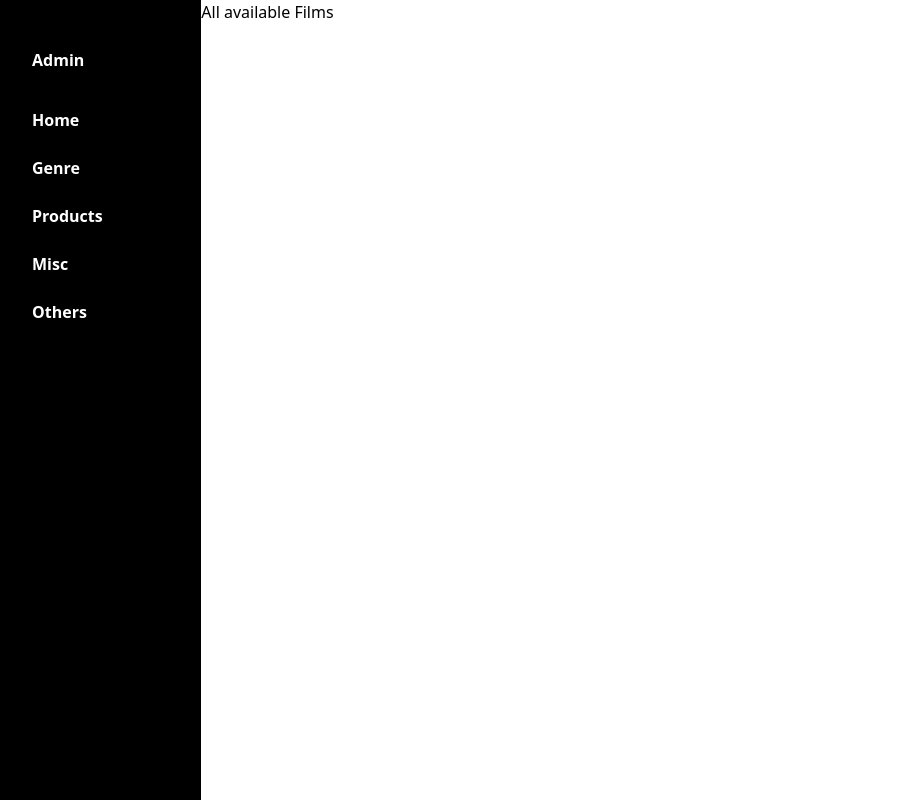
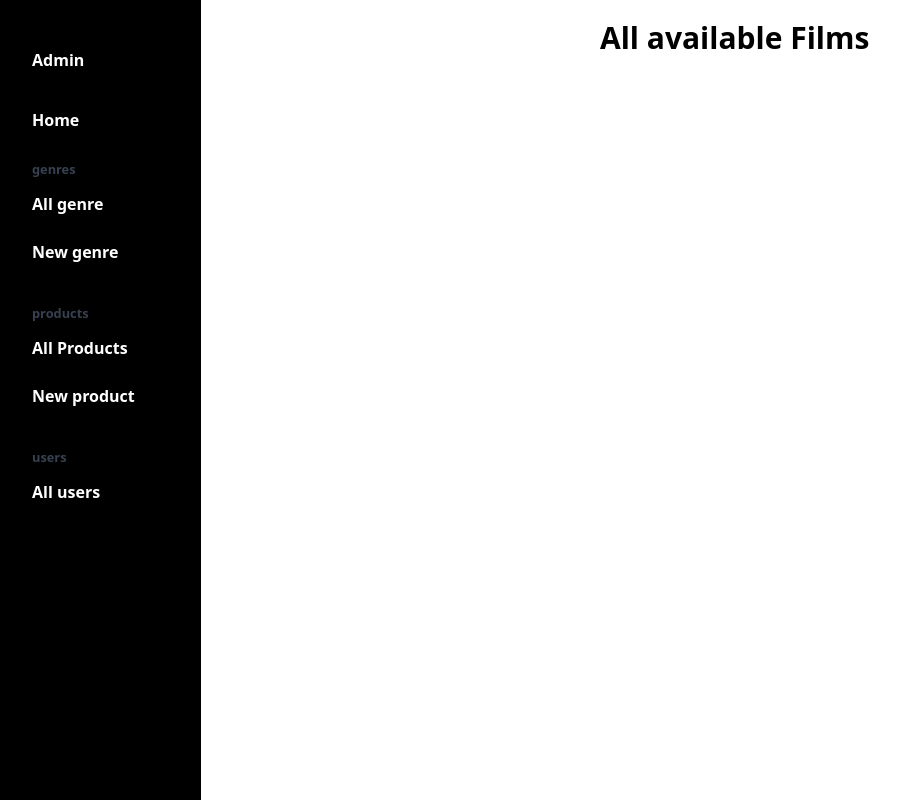
Before and after one commit to volumide/movie-purchase, a PHP site: page /product in a window 1280 px wide. Shown: the whole page, without its empty margins (12-912 px from the left). Run offline with PHP 8.4, Linux system fonts and the light colour scheme; the visitor is signed in with stand-in values (Sample User, id 1); data that the repository does not hold is empty.

Commit message:
stylling

```diff
--- a/admin/header.php
+++ b/admin/header.php
@@ -13,9 +13,22 @@
 				<h2 class="py-6 px-6 font-bold">Admin</h2>
 				<ul class="px-6">
 					<li class="py-3"><a href="#">Home</a></li>
-					<li class="py-3"><a href="../genre">Genre</a></li>
-					<li class="py-3"><a href="../product">Products</a></li>
-					<li class="py-3"><a href="../filter">Misc</a></li>
-					<li class="py-3"><a href="../filter/monthly-sales.php">Others</a></li>
+
+					<li class="py-3">
+						<small class="text-gray-700">genres</small>
+						<a href="../genre" class="block py-3">All genre</a>
+						<a href="../genre/create.php" class="block py-3">New genre</a>
+					</li>
+
+					<li class="py-3">
+						<small class="text-gray-700">products</small>
+						<a href="../product" class="block py-3">All Products</a>
+						<a href="../product/create.php" class="block py-3">New product</a>
+					</li>
+
+					<li class="py-3">
+						<small class="text-gray-700">users</small>
+						<a href="../filter/users.php" class="block py-3">All users</a>
+					</li>
 				</ul>
 			</div>
--- a/filter/users.php
+++ b/filter/users.php
@@ -12,8 +12,8 @@
 	echo "<div>";
 ?>
 	<form action="" method="POST">
-		<h1>Filter age greater than 50 </h1>
-		<button name="age" type="submit" >Filter</button>
+		<h1 class="text-2xl font-semibold">Filter age greater than 50 </h1>
+		<button name="age" type="submit" class="text-blue-500 font-semi-bold" >Filter</button>
 	</form>
 
 <?php
--- a/index.php
+++ b/index.php
@@ -32,6 +32,7 @@
 										</a>
 									</div>
 								</div>
+							</div>
 						<?php
 					}
 				?>
--- a/product/index.php
+++ b/product/index.php
@@ -10,7 +10,12 @@
 	}
 
 	require  '../admin/header.php';
-	echo "<div><h1>All available Films</h1>";
+	?>
+		<div class="flex flex-col items-center  w-full">
+			<h1 class="py-5 text-3xl font-semibold"> All available Films </h1>
+			<div class=" w-full px-6" >
+	<?php
+	// echo "<div><h1>All available Films</h1>";
 
 	$dbConnection = (new Conn())->connect();
 	$products = new Products($dbConnection);
@@ -24,24 +29,34 @@
 
 	if (is_array($allProduct)) {
 		?>
-			<ul>
+			<ul class="grid grid-cols-3 gap-4">
+				<!-- <a href="../filter/action-genre.php" class="bg-green-700 py-3 px-5 block rounded text-white font-semibold">action genre</a> -->
 		<?php
 		foreach ($allProduct as $product){
 			?>
-				<li>
-					<p> <?php echo $product['title'] ?> </p>
-					<p> <?php echo $product['description'] ?> </p>
-					<form action="" method="post">
-						<input type="text" name="delete"
-							value="<?php echo $product['id'] ?>"
-							style="display: none;"
-						>
-						<input type="submit" value="Delete" >
-					</form>
-					<a href="update.php?id=<?php echo $product['id'] ?>">Update Product</a>
+				<li class="flex flex-col bg-white rounded shadow-md hover:shadow ">
+					<div class="relative w-full" style=" height:300px">
+						<img src="https://images.pexels.com/photos/3184305/pexels-photo-3184305.jpeg?auto=compress&amp;cs=tinysrgb&amp;dpr=2&amp;h=750&amp;w=1260" class="object-cover w-full h-full rounded-t" alt="Plan" />
+					</div>
+					<div class="p-6">
+						<p class="inline-block py-3  text-xs font-semibold text-teal-900 uppercase rounded-full bg-teal-accent-400">
+							<?php echo $product['name'] ?>
+						</p>
+						<p class="text-lg font-semibold capitalize"> <?php echo $product['title'] ?> </p>
+						<p class="text-sm text-gray-900 py-2"> <?php echo $product['description'] ?> </p>
+						<div class="flex">
+							<a href="update.php?id=<?php echo $product['id'] ?>" class="p-4 bg-black rounded text-white font-semibold">Update Product</a>
+							<form action="" method="post" class="ml-4">
+								<input type="text" name="delete"
+									value="<?php echo $product['id'] ?>"
+									style="display: none;"
+								>
+								<input type="submit" value="Delete" class="w-ful h-full bg-blue-900 cursor-pointer text-white p-4 rounded" >
+							</form>
+						</div>
+					</div>
 				</li>
 			<?php
 		}
 	}
-	else echo "<p> $allgenre </p>";
 ?>
```
Also changed, not shown: genre/create.php (+17 -10 lines), genre/index.php (+12 -7 lines), product/create.php (+8 -2 lines), profile.php (+6 -1 lines). Lines whose indentation alone changed are shown as unchanged.
